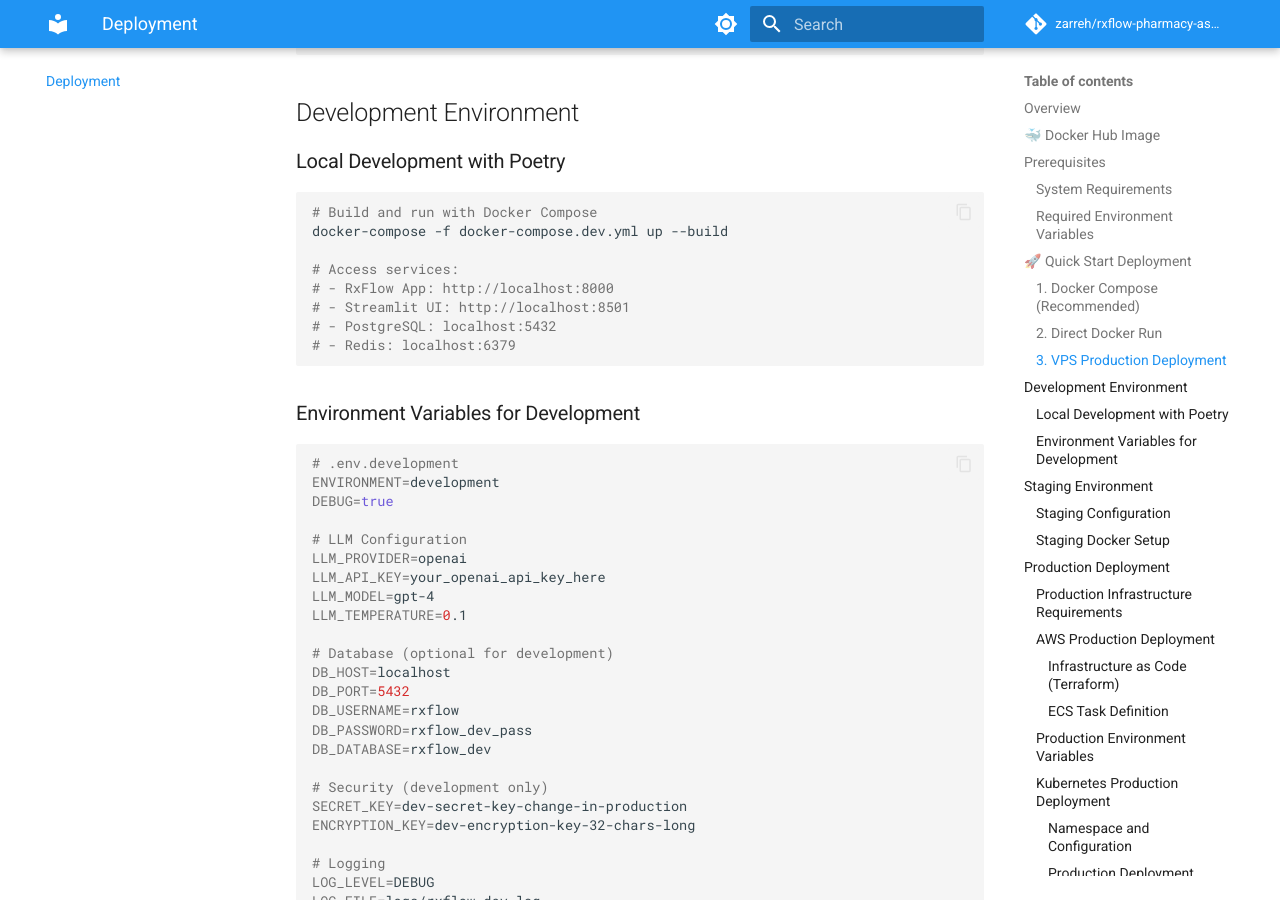
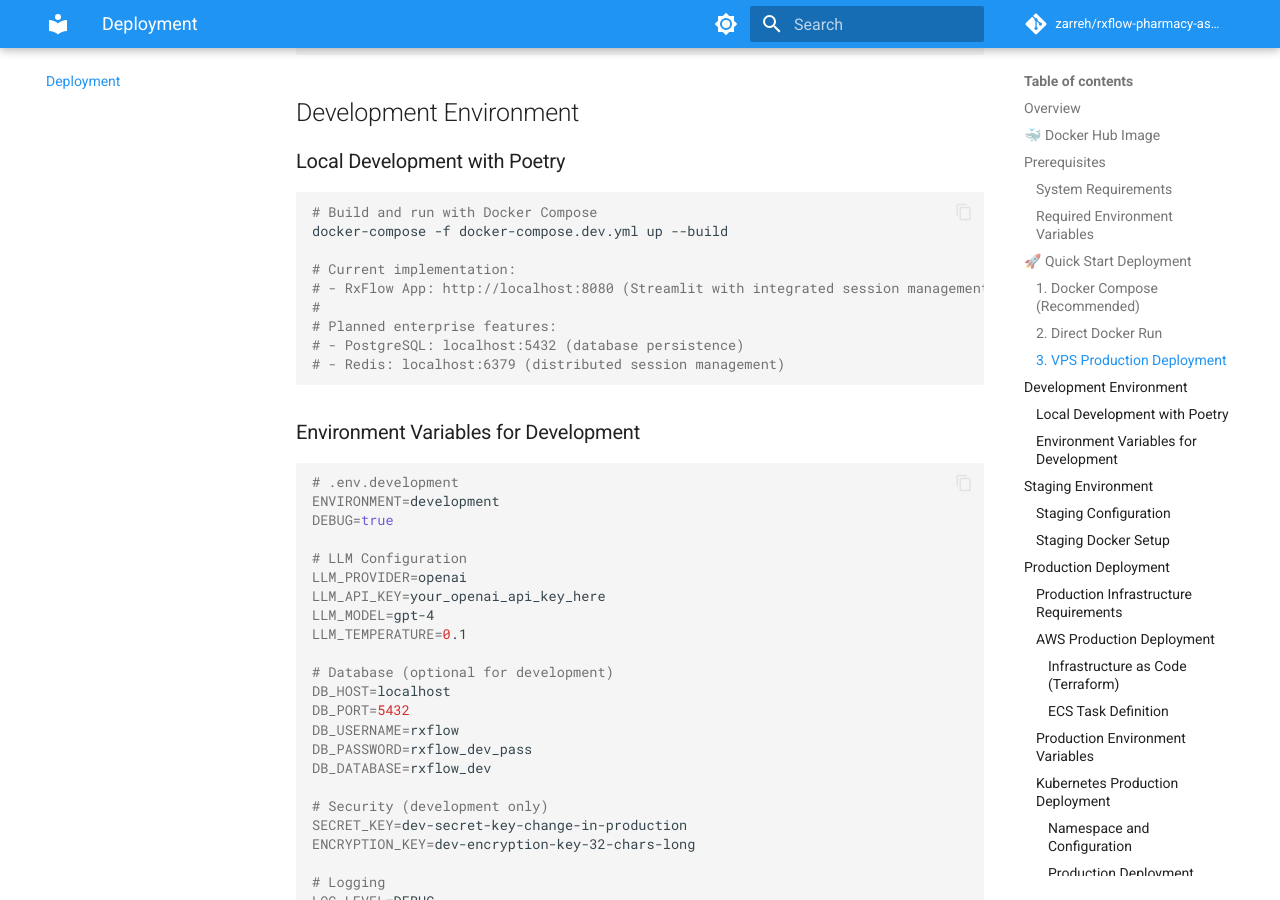
Before and after one commit to zarreh/rxflow-pharmacy-assistant, an MkDocs documentation site: the page built from docs/deployment/index.md, in a window 1280 px wide and 900 px high, scrolled down 2125 px. Built offline with MkDocs 1.6.1 and Material for MkDocs 9.7.7, drawn with Linux system fonts in a browser that asks for light colours; comment, search, counter and statistics services are not loaded; the version menu is left out.

Commit message:
update readme

````diff
--- a/docs/deployment/index.md
+++ b/docs/deployment/index.md
@@ -93,11 +93,12 @@ sudo apt install -y nginx
 # Build and run with Docker Compose
 docker-compose -f docker-compose.dev.yml up --build
 
-# Access services:
-# - RxFlow App: http://localhost:8000
-# - Streamlit UI: http://localhost:8501
-# - PostgreSQL: localhost:5432
-# - Redis: localhost:6379
+# Current implementation:
+# - RxFlow App: http://localhost:8080 (Streamlit with integrated session management)
+#
+# Planned enterprise features:
+# - PostgreSQL: localhost:5432 (database persistence)
+# - Redis: localhost:6379 (distributed session management)
 ```
 
 ### Environment Variables for Development
````
Also changed, not shown: README.md (+1 -1 lines).
